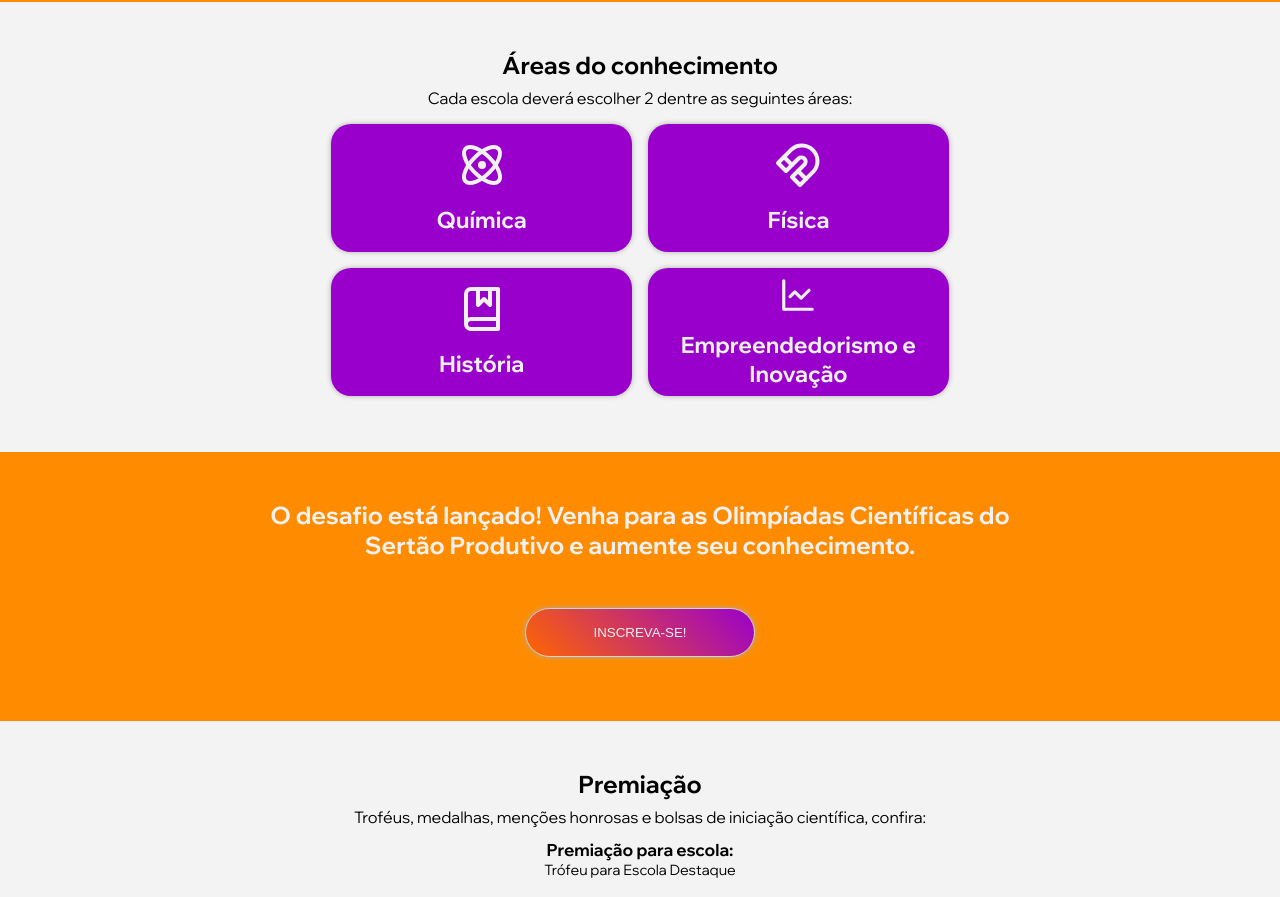
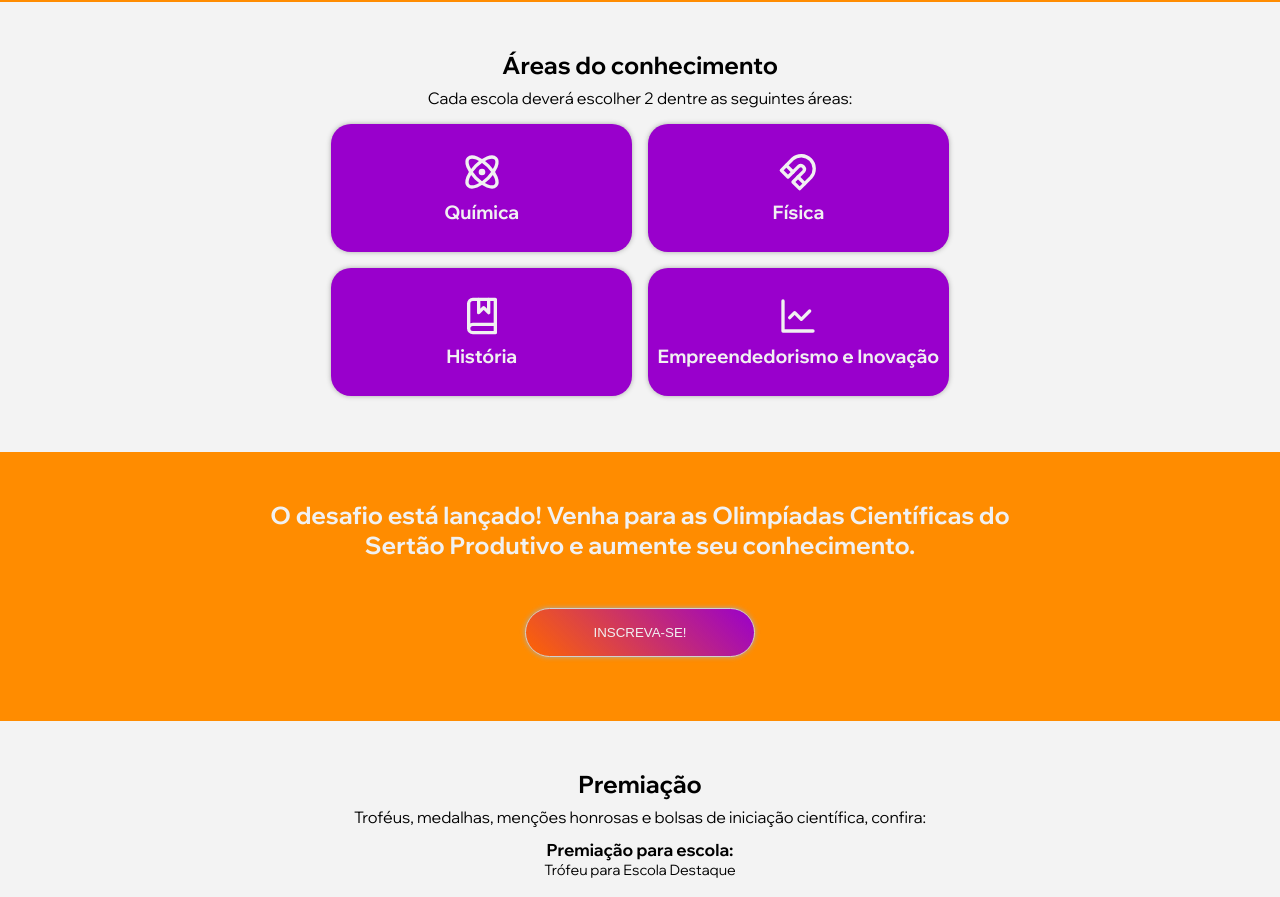
Before and after one commit to pedroluca/olimpiadas-cientificas, a React (Vite) app: page / in a window 1280 px wide. Shown: the part 1800-2697 px from the top of the page. Built offline with nearby package versions, Linux system fonts and the light colour scheme.

Commit message:
feat: alterar funcionamento dos cards de olimpiada

```diff
--- a/src/components/OlimpiadaCard/OlimpiadaCard.jsx
+++ b/src/components/OlimpiadaCard/OlimpiadaCard.jsx
@@ -1,6 +1,6 @@
 import PropTypes from 'prop-types'
+import { BotaoPrincipal } from '../BotaoPrincipal/BotaoPrincipal'
 import './styles.css'
-import { BotaoPrincipal } from '../BotaoPrincipal/BotaoPrincipal'
 
 export function OlimpiadaCard(props) {
   return (
--- a/src/components/OlimpiadaCard/styles.css
+++ b/src/components/OlimpiadaCard/styles.css
@@ -7,24 +7,24 @@
 }
 
 .olimpiada {
-  font-size: 1.2rem;
   border-radius: 20px;
   padding: .5rem;
-  width: 100%;
+  height: 7rem;
+  width: 60%;
   background: var(--second-color);
   color: var(--white-color);
   display: flex;
   flex-direction: column;
   align-items: center;
   justify-content: center;
-  gap: 1rem;
+  gap: .5rem;
   -webkit-box-shadow: 0px 0px 5px 0px #a9a9a9;
   box-shadow: 0px 0px 5px 0px #a9a9a9;
 }
 
 .olimpiada .olimp-img {
-  height: 3rem;
-  width: 3rem;
+  height: 2.5rem;
+  width: 2.5rem;
 }
 
 @media screen and (min-width: 768px) {
--- a/src/pages/Home/Home.jsx
+++ b/src/pages/Home/Home.jsx
@@ -8,8 +8,8 @@ import { useEffect } from 'react'
 import { OlimpiadaCard } from '../../components/OlimpiadaCard/OlimpiadaCard'
 import { Modal } from '../../components/Modal/Modal'
 import { ChevronsDown } from 'lucide-react'
+import { Atom, Magnet, BookMarked, LineChart } from 'lucide-react'
 import './styles.css'
-import { Atom, Magnet, BookMarked, LineChart } from 'lucide-react'
 
 export function Home() {
   useEffect(() => {
```
